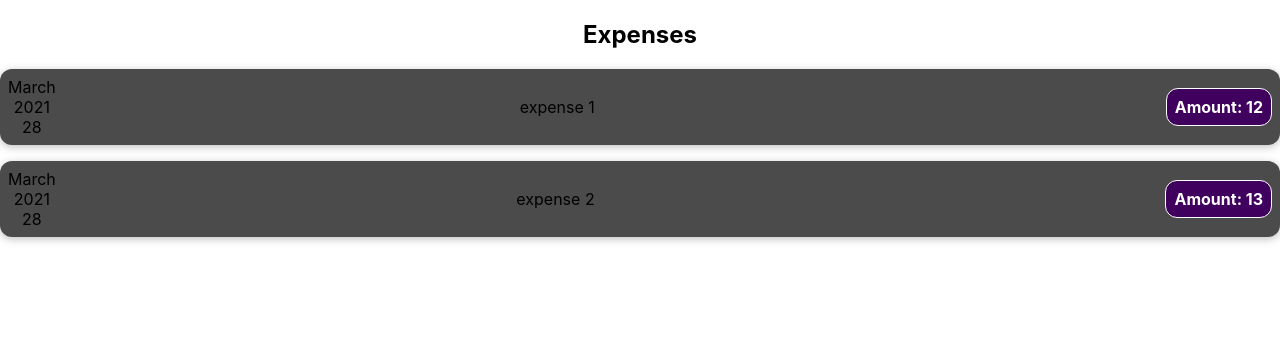
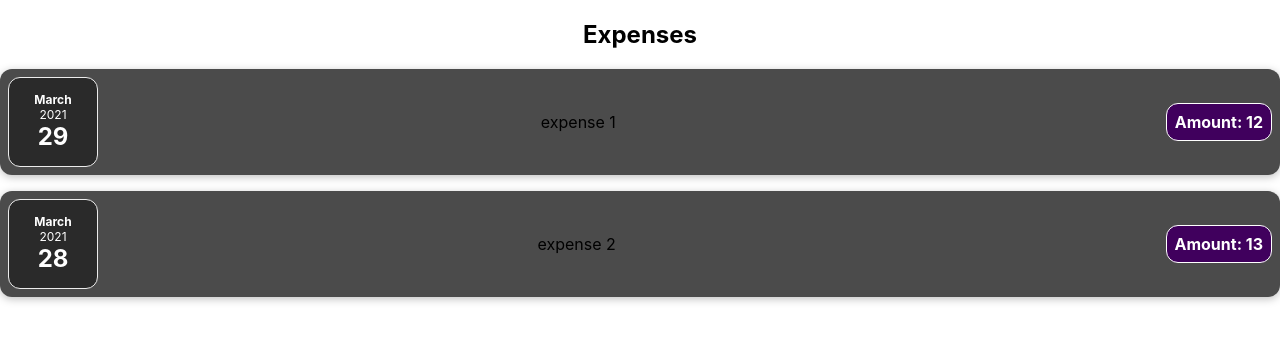
Before and after one commit to troias/expenses-example, a React (Create React App) app: page / in a window 1280 px wide. Shown: the top 342 px of the page. Built offline with nearby package versions, Linux system fonts and the light colour scheme.

Commit message:
Separated date

```diff
--- a/src/App.js
+++ b/src/App.js
@@ -5,7 +5,7 @@ import './App.css';
 function App() {
 
   const expenses = [{
-    date: new Date(2021, 2, 28),
+    date: new Date(2021, 2, 29),
     description: "expense 1",
     titles: "expense 1",
     amount: "12"
--- /dev/null
+++ b/src/components/expense/ExpenseDate/ExpenseDate.js
@@ -0,0 +1,17 @@
+import React from 'react'
+import styles from './ExpenseDate.module.css'
+ const ExpenseDate = (props) => {
+     const { date } = props
+    const month = date.toLocaleString("en-US", { month: "long" })
+    const day = date.toLocaleString("en-US", { day: "2-digit" })
+    const year = date.getFullYear()
+    return (
+        <div className={styles.expenseDate}>
+                <div className={styles.expenseDate__month}>{month}</div>
+                <div className={styles.expenseDate__year}>{year}</div>
+                <div className={styles.expenseDate__day}>{day}</div>
+            </div>
+    )
+}
+
+export default ExpenseDate
--- /dev/null
+++ b/src/components/expense/ExpenseDate/ExpenseDate.module.css
@@ -0,0 +1,26 @@
+.expenseDate {
+    display: flex;
+    flex-direction: column;
+    width: 5.5rem;
+    height: 5.5rem;
+    border: 1px solid #ececec;
+    background-color: #2a2a2a;
+    color: white;
+    border-radius: 12px;
+    align-items: center;
+    justify-content: center;
+  }
+
+  .expenseDate__month {
+    font-size: 0.75rem;
+    font-weight: bold;
+  }
+
+  .expenseDate__year {
+    font-size: 0.75rem;
+  }
+
+  .expenseDate__day {
+    font-size: 1.5rem;
+    font-weight: bold;
+  }
--- a/src/components/expense/ExpenseItem/ExpenseItem.js
+++ b/src/components/expense/ExpenseItem/ExpenseItem.js
@@ -1,22 +1,17 @@
 import React from 'react'
 import styles from './ExpenseItem.module.css'
+import ExpenseDate from '../ExpenseDate/ExpenseDate'
 
 const ExpenseItem = (props) => {
     const { expenses: { date, description, title, amount } } = props
 
-    const month = date.toLocaleString("en-US", { month: "long" })
-    const day = date.toLocaleString("en-US", { day: "2-digit" })
-    const year = date.getFullYear()
+
+
     return (
         <div className={styles.expenseItem}>
-            <div>
-                <div>{month}</div>
-                <div>{year}</div>
-                <div>{day}</div>
-            </div>
 
+            <ExpenseDate date={date}/>
 
-            {/* <time>{date.toISOString()}</time> */}
             <div className={styles.expenseItem__description}>
                 {description}
             </div>
```
